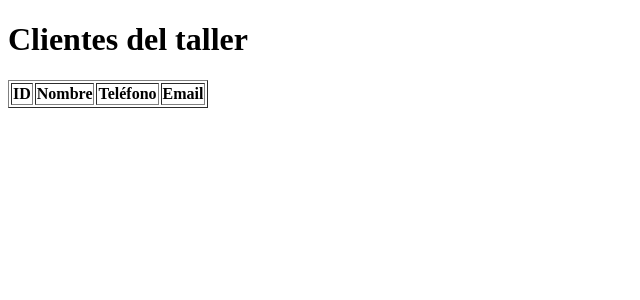
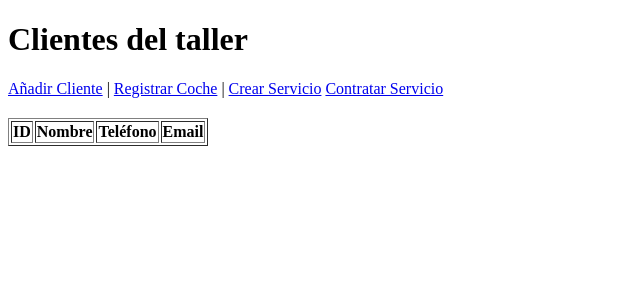
Before and after one commit to hectormadrisanch/Arquitectura-del-Software, a Django app: page /gestion/clientes/ in a window 1280 px wide. Shown: the top 300 px of the page, without its empty margins (0-640 px from the left). Run offline with Django 5.2, Linux system fonts and the light colour scheme; data that the repository does not hold is empty.

Commit message:
Práctica 6: Formularios

```diff
--- a/app_gestion_taller/urls.py
+++ b/app_gestion_taller/urls.py
@@ -10,7 +10,11 @@ from .views import (
     buscar_cliente,
     buscar_coches_de_cliente,
     buscar_coches_por_marca,
-    coches_sin_servicios
+    coches_sin_servicios,
+    nuevo_cliente,
+    nuevo_coche,
+    nuevo_servicio,
+    contratar_servicio
 )
 
 urlpatterns = [
@@ -25,5 +29,8 @@ urlpatterns = [
     path('clientes/<int:cliente_id>/coches/', buscar_coches_de_cliente, name='buscar_coches_de_cliente'),
     path('coches/marca/<str:marca>/', buscar_coches_por_marca, name='buscar_coches_por_marca'),
     path('coches/sin-servicios/', coches_sin_servicios, name='coches_sin_servicios'),
-
+    path('clientes/nuevo/', nuevo_cliente, name='nuevo_cliente'),
+    path('coches/nuevo/', nuevo_coche, name='nuevo_coche'),
+    path('servicios/nuevo/', nuevo_servicio, name='nuevo_servicio'),
+    path('servicios/contratar/', contratar_servicio, name='contratar_servicio'),
 ]
--- a/app_gestion_taller/views.py
+++ b/app_gestion_taller/views.py
@@ -3,6 +3,9 @@ from django.shortcuts import render
 from django.http import JsonResponse
 from django.views.decorators.csrf import csrf_exempt
 from .models import Cliente, Coche, Servicio, CocheServicio
+from django.shortcuts import render, redirect
+from .forms import ClienteForm
+from .forms import CocheForm, ServicioForm, ContratarServicioForm
 
 # --- VISTAS DE CONSULTA (GET) ---
 
@@ -158,3 +161,48 @@ def coches_sin_servicios(request):
 
     # Renderizamos la nueva plantilla
     return render(request, 'app_gestion_coches/coches_sin_servicios.html', {'coches': coches})
+
+def nuevo_cliente(request):
+    if request.method == 'POST':
+        form = ClienteForm(request.POST)
+        if form.is_valid():
+            form.save() # Guarda el cliente en la base de datos automáticamente
+            return redirect('lista_clientes') # Nos devuelve a la lista
+    else:
+        form = ClienteForm()
+
+    return render(request, 'app_gestion_coches/formulario.html', {
+        'form': form,
+        'titulo': 'Nuevo Cliente'
+    })
+
+def nuevo_coche(request):
+    if request.method == 'POST':
+        form = CocheForm(request.POST)
+        if form.is_valid():
+            form.save()
+            return redirect('lista_clientes') # O a una lista de coches si la tienes
+    else:
+        form = CocheForm()
+    return render(request, 'app_gestion_coches/formulario.html', {'form': form, 'titulo': 'Nuevo Coche'})
+
+def nuevo_servicio(request):
+    if request.method == 'POST':
+        form = ServicioForm(request.POST)
+        if form.is_valid():
+            form.save()
+            return redirect('lista_clientes')
+    else:
+        form = ServicioForm()
+    return render(request, 'app_gestion_coches/formulario.html', {'form': form, 'titulo': 'Nuevo Servicio'})
+
+
+def contratar_servicio(request):
+    if request.method == 'POST':
+        form = ContratarServicioForm(request.POST)
+        if form.is_valid():
+            form.save()
+            return redirect('lista_clientes')
+    else:
+        form = ContratarServicioForm()
+    return render(request, 'app_gestion_coches/formulario.html', {'form': form, 'titulo': 'Asignar Servicio a Coche'})
--- a/templates/app_gestion_coches/lista_clientes.html
+++ b/templates/app_gestion_coches/lista_clientes.html
@@ -6,6 +6,14 @@
 </head>
 <body>
     <h1>Clientes del taller</h1>
+
+    <div style="margin-bottom: 20px;">
+        <a href="{% url 'nuevo_cliente' %}"> Añadir Cliente</a> |
+        <a href="{% url 'nuevo_coche' %}"> Registrar Coche</a> |
+        <a href="{% url 'nuevo_servicio' %}"> Crear Servicio</a>
+        <a href="{% url 'contratar_servicio' %}"> Contratar Servicio</a>
+    </div>
+
     <table border="1">
         <thead>
             <tr>
```
Also changed, not shown: app_gestion_taller/forms.py (added, +24 -0 lines), templates/app_gestion_coches/formulario.html (added, +17 -0 lines).
